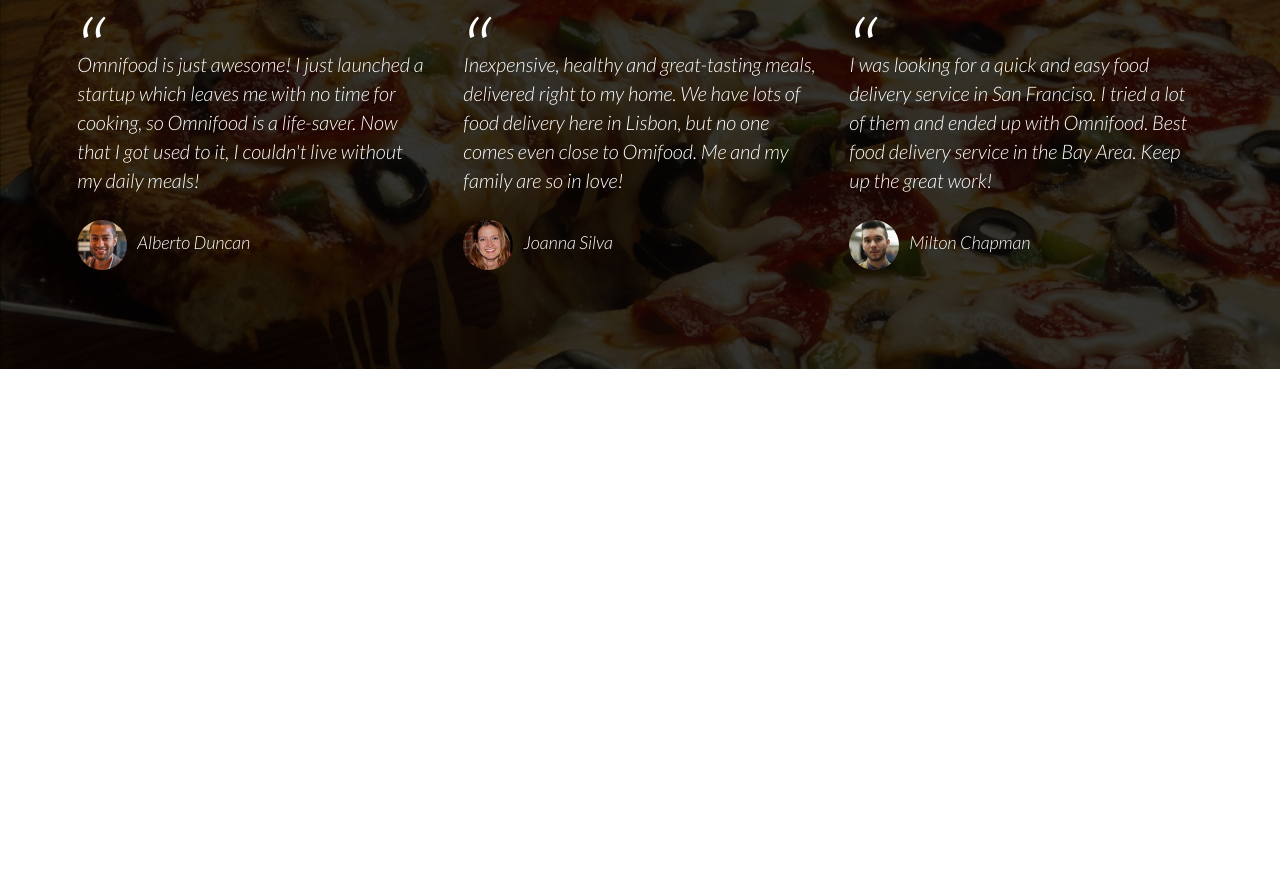
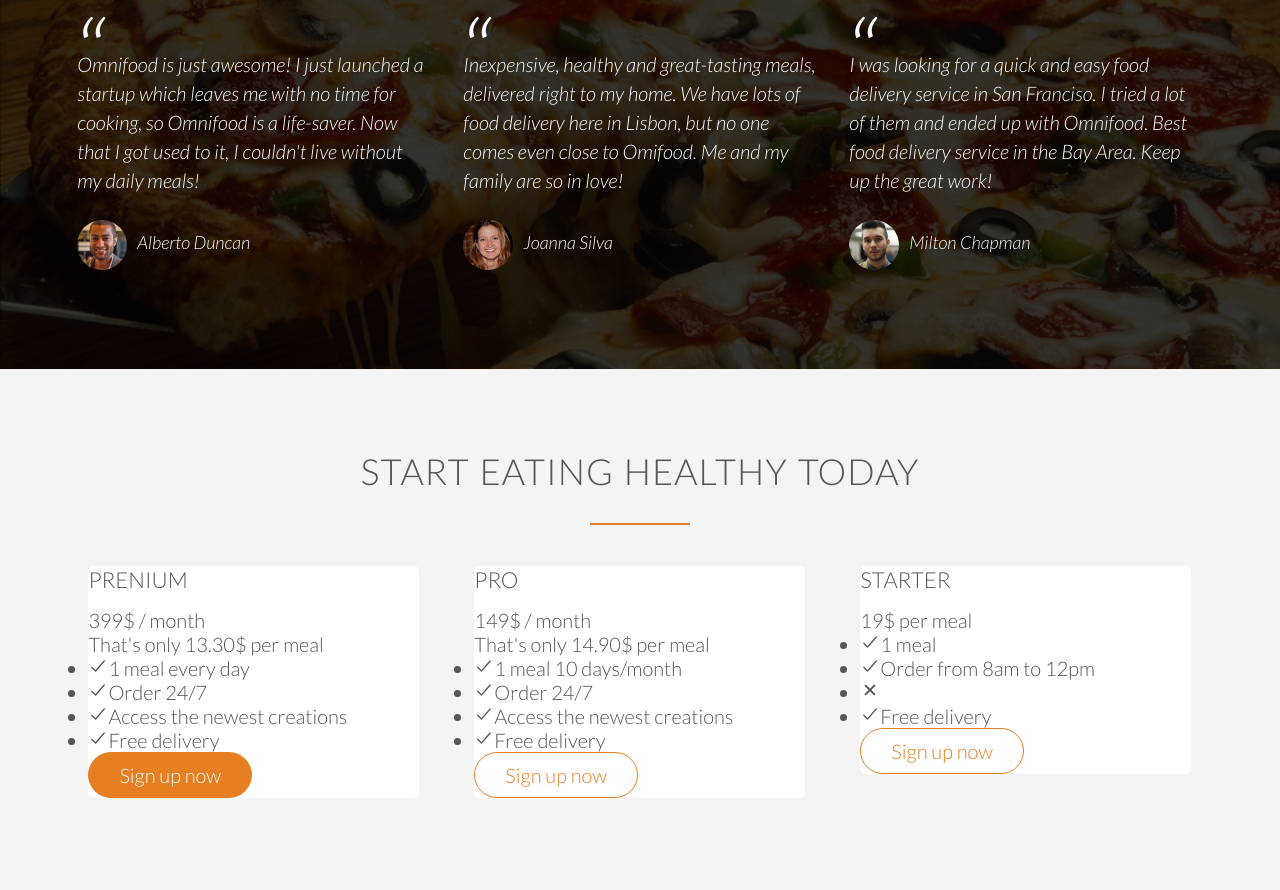
Before and after one commit to 1kevinson/CSS-and-SCSS-DESIGNS, a website: page omnifood/code/index.html in a window 1280 px wide. Shown: the part 3605-4495 px from the top of the page. Before the commit the page ends 3974 px from the top, so only its background shows below. Drawn offline with nearby package versions, Linux system fonts and the light colour scheme.

Commit message:
start price sections

```diff
--- a/omnifood/code/index.html
+++ b/omnifood/code/index.html
@@ -257,6 +257,75 @@
             </div>
         </section>
 
+        <section class="section-plans">
+            <div class="row">
+                <h2>Start eating healthy today</h2>
+            </div>
+            <div class="row">
+                <div class="col span-1-of-3">
+                    <div class="plan-box">
+                        <!-- Create separate divs to create a divider with CSS selector -->
+                        <div>
+                            <h3>Prenium</h3>
+                            <p class="plain-price">399$ / month</p>
+                            <p class="plan-price-meal">That's only 13.30$ per meal</p>
+                        </div>
+                        <div>
+                            <ul>
+                                <li><ion-icon name="checkmark"></ion-icon>1 meal every day</li>
+                                <li><ion-icon name="checkmark"></ion-icon>Order 24/7</li>
+                                <li><ion-icon name="checkmark"></ion-icon>Access the newest creations</li>
+                                <li><ion-icon name="checkmark"></ion-icon>Free delivery</li>
+                            </ul>
+                        </div>
+                        <div>
+                            <a href="#" class="btn btn-full">Sign up now</a>
+                        </div>
+                    </div>
+                </div>
+                <div class="col span-1-of-3">
+                    <div class="plan-box">
+                        <div>
+                            <h3>Pro</h3>
+                            <p class="plain-price">149$ / month</p>
+                            <p class="plan-price-meal">That's only 14.90$ per meal</p>
+                        </div>
+                        <div>
+                            <ul>
+                                <li><ion-icon name="checkmark"></ion-icon>1 meal 10 days/month</li>
+                                <li><ion-icon name="checkmark"></ion-icon>Order 24/7</li>
+                                <li><ion-icon name="checkmark"></ion-icon>Access the newest creations</li>
+                                <li><ion-icon name="checkmark"></ion-icon>Free delivery</li>
+                            </ul>
+                        </div>
+                        <div>
+                            <a href="#" class="btn btn-ghost">Sign up now</a>
+                        </div>
+                    </div>
+                </div>
+                <div class="col span-1-of-3">
+                    <div class="plan-box">
+                        <div>
+                            <h3>Starter</h3>
+                            <p class="plain-price">19$ per meal</p>
+                            <p class="plan-price-meal"></p>
+                        </div>
+                        <div>
+                            <ul>
+                                <li><ion-icon name="checkmark"></ion-icon>1 meal</li>
+                                <li><ion-icon name="checkmark"></ion-icon>Order from 8am to 12pm</li>
+                                <li><ion-icon name="close"></ion-icon></li>
+                                <li><ion-icon name="checkmark"></ion-icon>Free delivery</li>
+                            </ul>
+                        </div>
+                        <div>
+                            <a href="#" class="btn btn-ghost">Sign up now</a>
+                        </div>
+                    </div>
+                </div>
+            </div>
+        </section>
+
     </body>
 
     <script src="https://unpkg.com/ionicons@5.4.0/dist/ionicons.js"></script>
--- a/omnifood/code/resources/css/style.css
+++ b/omnifood/code/resources/css/style.css
@@ -402,3 +402,21 @@
     margin-right: 10px;
     vertical-align: middle;
 }
+
+/* ---------------------- */
+/* SECTIONS PLANS */
+/* ---------------------- */
+.section-plans {
+    background-color: #f4f4f4;
+}
+
+.plan-box {
+    background-color: #fff;
+    border-radius: 5px;
+    width: 90%;
+    margin-left: 5%;
+}
+
+.plan-box div {
+
+}
```
